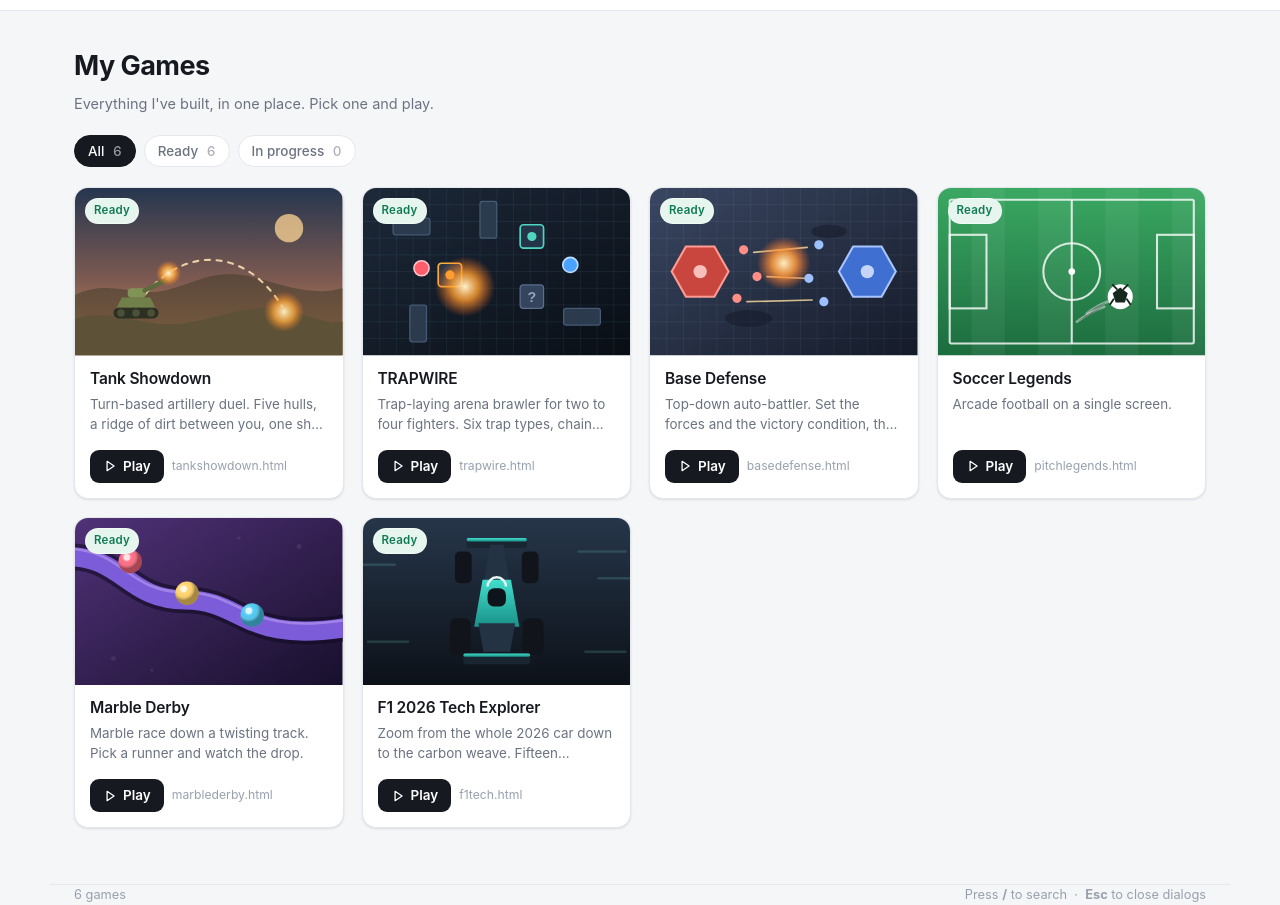
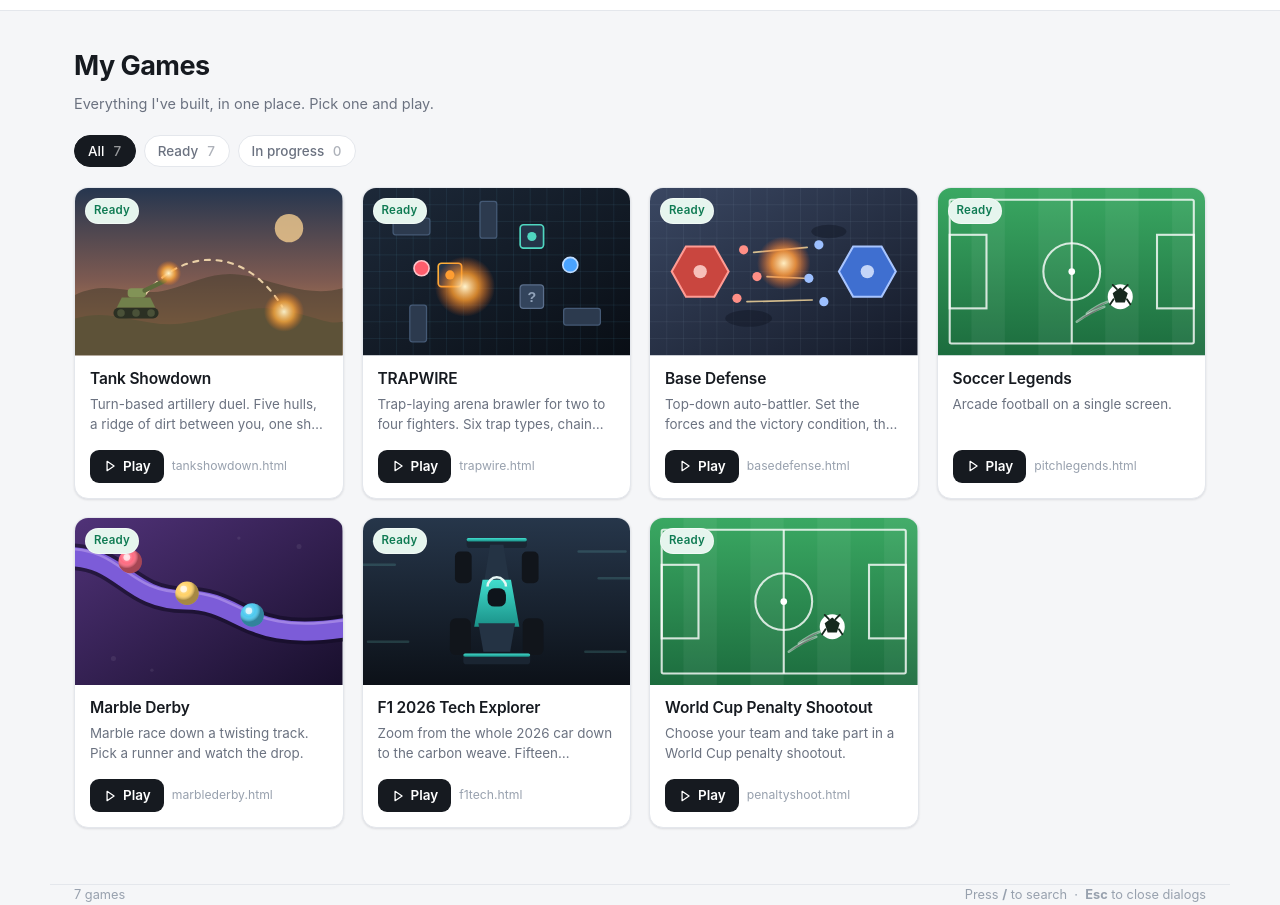
Before and after one commit to ITAI12GO/relax, a plain HTML site: page index.html in a window 1280 px wide. Shown: the part 54-959 px from the top of the page. Drawn offline with Linux system fonts and the light colour scheme.

Commit message:
Update index.html

```diff
--- a/index.html
+++ b/index.html
@@ -637,17 +637,31 @@
      ===================================================================== */
   var memoryOnly = false, memoryData = null;
 
-  function load(){
-    try{
-      var raw = localStorage.getItem(STORE_KEY);
-      if(!raw) return DEFAULT_GAMES.slice();
-      var parsed = JSON.parse(raw);
-      return Array.isArray(parsed) ? parsed.map(clean) : DEFAULT_GAMES.slice();
-    }catch(e){
-      memoryOnly = true;
-      return memoryData ? memoryData.slice() : DEFAULT_GAMES.slice();
+  async function loadPublishedGames(){
+  try{
+    var response = await fetch("./games.json?v=" + Date.now(), {
+      cache: "no-store"
+    });
+
+    if(!response.ok){
+      throw new Error("games.json HTTP " + response.status);
     }
+
+    var data = await response.json();
+
+    if(!Array.isArray(data)){
+      throw new Error("games.json must contain an array");
+    }
+
+    games = data.map(clean);
+    render();
+
+  }catch(error){
+    console.error("Could not load games.json:", error);
+    games = DEFAULT_GAMES.map(clean);
+    render();
   }
+}
   function save(){
     memoryData = games.slice();
     try{ localStorage.setItem(STORE_KEY, JSON.stringify(games)); }
@@ -669,7 +683,7 @@
   /* =====================================================================
      4. State
      ===================================================================== */
-  var games   = load();
+  var games   = DEFAULT_GAMES.map(clean);
   var filter  = "all";
   var query   = "";
   var isAdmin = false;
@@ -1036,7 +1050,7 @@
     tTimer = setTimeout(function(){ el.classList.remove("show"); }, 2200);
   }
 
-  render();
+  render();loadPublishedGames();
 })();
 </script>
 
```
